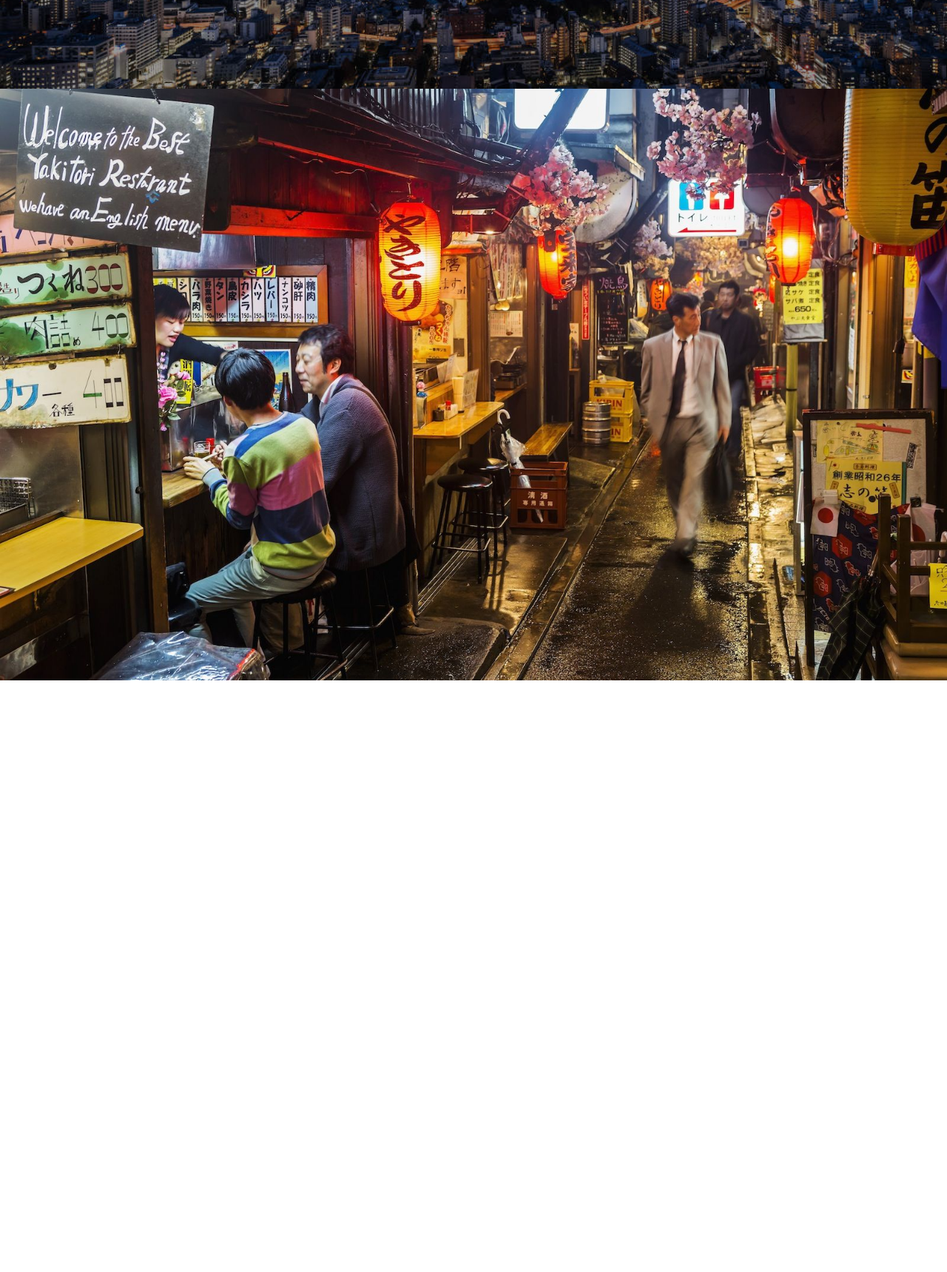
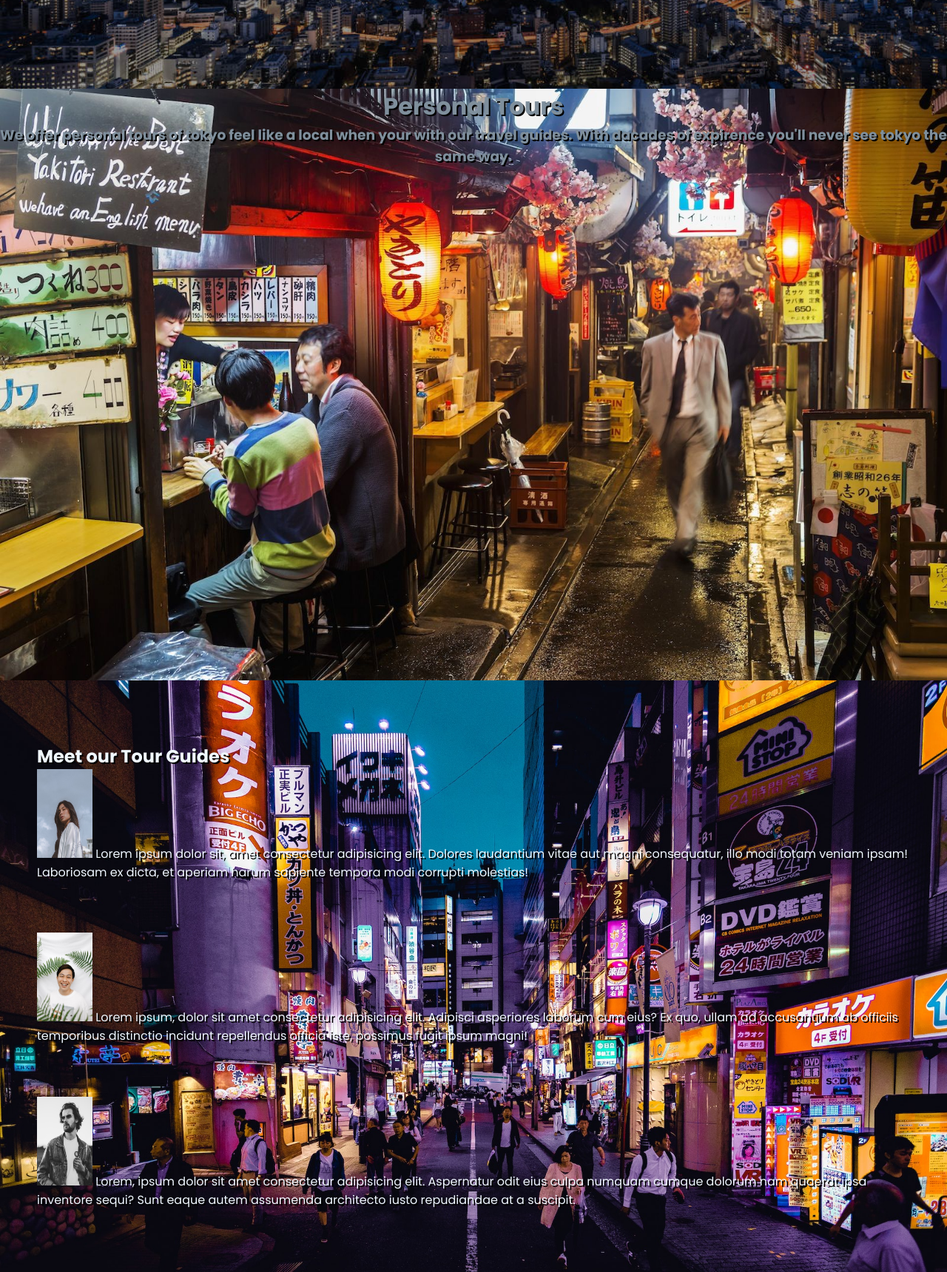
Before and after one commit to Bfilipenko1/TravelWebite, a plain HTML site: page index.html in a window 1280 px wide. Shown: the part 680-2400 px from the top of the page at 74% size. Before the commit the page ends 1600 px from the top, so only its background shows below. Drawn offline with Linux system fonts and the light colour scheme.

Commit message:
Added flexboxes and made each section responsive.

```diff
--- a/index.html
+++ b/index.html
@@ -10,7 +10,7 @@
   <nav>
     <div class="menu">
       <div class="logo">
-        <a href="#">ShotoTravel</a>
+        <a href="#">🗼ShotoTravel</a>
   </nav>
   <div class="img"></div>
   <div class="center">
@@ -21,9 +21,23 @@
       <button>Book Now</button>
     </div>
   </div>
-  <div class="img2"></div>
-  <div class="center">
-    </div>
+
+  <div class="img2">
+    <h1>Personal Tours</h1>
+    <h3>We offer personal tours of tokyo feel like a local when your with our travel guides. With dacades of expirence you'll never see tokyo the same way.</h3>
+  </div>
+
+
+  <div class="img3">
+    <Div>
+      <img src="pexels-sindre-fs-1040880.jpg" alt="first tour guide" Width="75" height="120"> Lorem, ipsum dolor sit amet consectetur adipisicing elit. Aspernatur odit eius culpa numquam cumque dolorum nam quaerat ipsa inventore sequi? Sunt eaque autem assumenda architecto iusto repudiandae at a suscipit.
+    </Div>
+    <Div>
+      <img src="pexels-maksim-goncharenok-5506098.jpg" alt="Second tour guide" Width="75" height="120"> Lorem ipsum, dolor sit amet consectetur adipisicing elit. Adipisci asperiores laborum cum eius? Ex quo, ullam ad accusantium ab officiis temporibus distinctio incidunt repellendus officia iste, possimus fugit ipsum magni!
+    </Div>
+    <Div>
+      <H2>Meet our Tour Guides</H2>
+      <img src="pexels-nichole-sebastian-3323163.jpg" alt="last tour guide" Width="75" height="120"> Lorem ipsum dolor sit, amet consectetur adipisicing elit. Dolores laudantium vitae aut magni consequatur, illo modi totam veniam ipsam! Laboriosam ex dicta, et aperiam harum sapiente tempora modi corrupti molestias!
   </div>
 </body>
 </html>
--- a/styles.css
+++ b/styles.css
@@ -123,4 +123,44 @@ nav .menu{
     background-size: cover;
     background-position: center;
     position: relative;
+    color: rgb(127, 143, 156);
+    text-align: center;
+    text-shadow: 2px 2px black;
+}
+.img3{
+    background: url(pexels-aleksandar-pasaric-1510595.jpg)no-repeat;
+    width: 100%;
+    height: 100vh;
+    background-size: cover;
+    background-position: center;
+    position: relative;
+    display: flex;
+    flex-direction: column-reverse;
+    justify-content: space-around;
+    padding: 50px;
+    color: aliceblue;
+    text-shadow: 2px 2px black;
+}
+@media all and (max-width: 780px) {
+  .img3 {
+   display: block;
+   padding: 0px;
+   justify-content:space-between;
   }
+}
+
+@media all and (max-width: 780px) {
+.img2 {
+  display: block;
+  padding: 0px;
+  justify-content:space-between;
+  }
+}
+
+@media all and (max-width: 780px) {
+  .img {
+   display: block;
+   padding: 0px;
+   justify-content:space-between;
+  }
+}
```
Also changed, not shown: pexels-aleksandar-pasaric-1510595.jpg (added), pexels-maksim-goncharenok-5506098.jpg (added), pexels-nichole-sebastian-3323163.jpg (added), pexels-sindre-fs-1040880.jpg (added).
